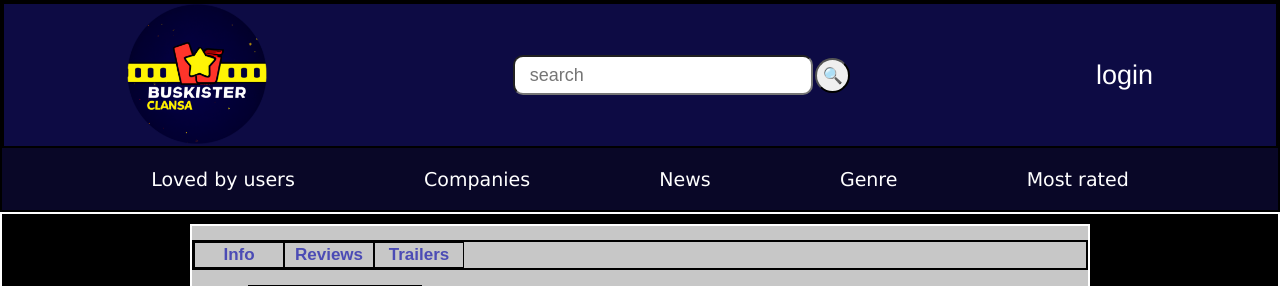
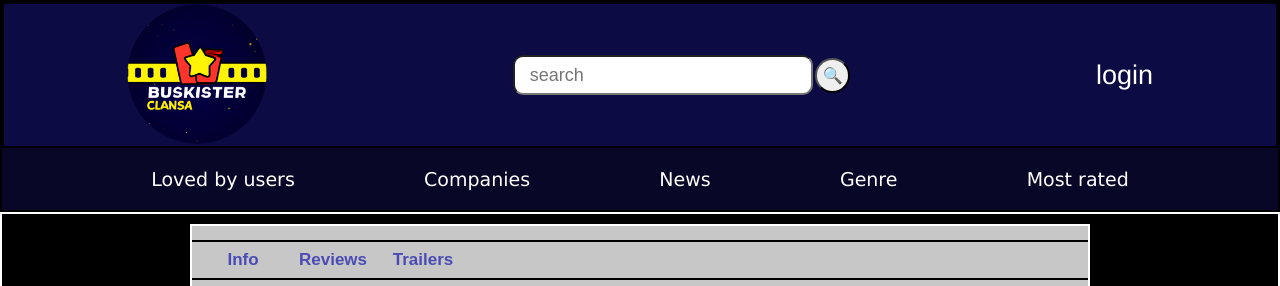
Before and after one commit to LuisJZ2004/buskisterclansa, a Django app: template buskisterclansa/movies/templates/movies/movie.html in a window 1280 px wide. Shown: the top 286 px of the page. Run offline with Django 4.2, Linux system fonts and the light colour scheme; the template is opened without the code that fills it, so the values that code supplies are empty; some libraries are stand-ins or nearby versions.

Commit message:
better borders in the movie header

```diff
--- a/buskisterclansa/movies/templates/movies/movie.html
+++ b/buskisterclansa/movies/templates/movies/movie.html
@@ -97,6 +97,8 @@
         margin-top: 10px;
         font-size: 1.7rem;
       }
+
+
 
 
       .cast .actor img{
@@ -301,6 +303,10 @@
 
 </div>
 
+<div class="">
+
+</div>
+
 {% comment %} <div class="cast">
   <div class="cast-title">
     <h2>Cast</h2>
--- a/buskisterclansa/movies/templates/movies/movie_layout.html
+++ b/buskisterclansa/movies/templates/movies/movie_layout.html
@@ -23,14 +23,15 @@
 
 
       .movie-header {
-        border: 2px solid black;
+        border-top: 2px solid black;
+        border-bottom: 2px solid black;
+        padding: 6px;
         display: flex;
         flex-direction: block;
       }
       .movie-header .header-item {
         padding: 2px;
         width: 90px;
-        border: 1px solid black;
         display: flex;
         justify-content: center;
         align-items: center;
```
